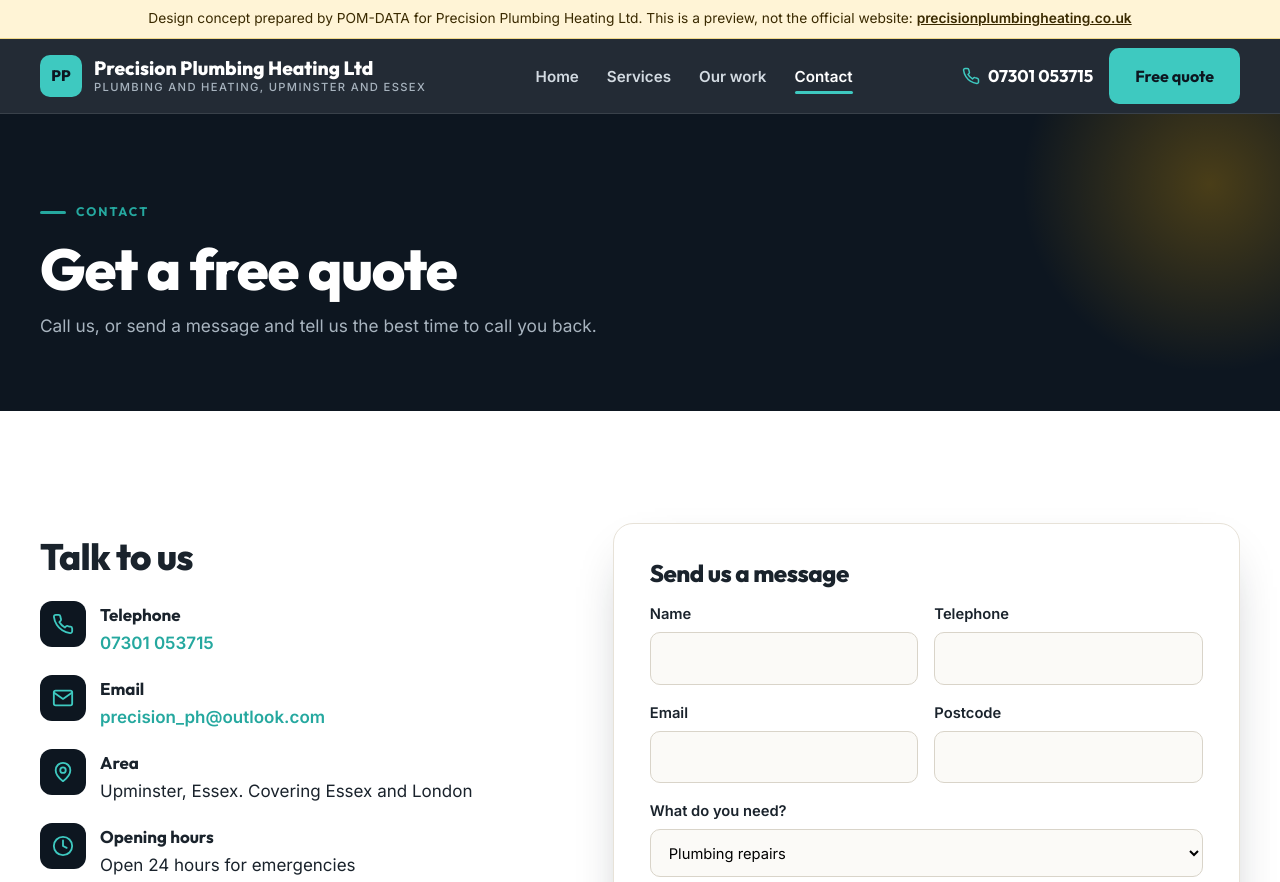
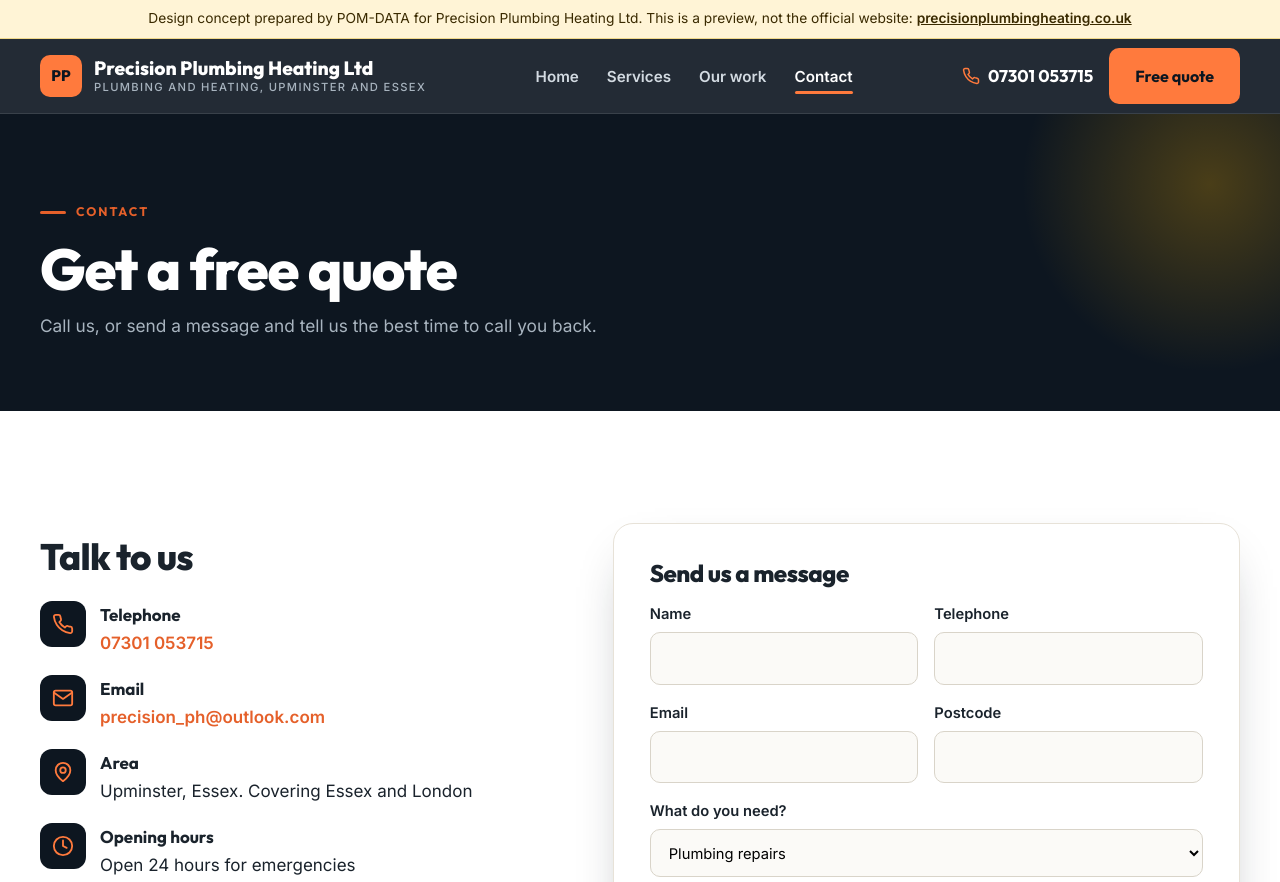
Before and after one commit to PomegranteAI/pom-rebuilds, a plain HTML site: page precision-plumbing-heating/contact.html in a window 1280 px wide. Shown: the top 882 px of the page. Drawn offline with Linux system fonts and the light colour scheme.

Commit message:
Precision: warm accent colour
Co-Authored-By: Claude Opus 5.5 <noreply@anthropic.com>
Claude-Session: https://claude.ai/code/session_01FEXJdj1tGrofCamjXe8R5t

```diff
--- a/precision-plumbing-heating/style.css
+++ b/precision-plumbing-heating/style.css
@@ -5,8 +5,8 @@
   --ink-2:#131e28;
   --ink-3:#1c2a37;
   --line:rgba(255,255,255,.1);
-  --amber:#3ec9c0;
-  --amber-d:#25a89f;
+  --amber:#ff7a3d;
+  --amber-d:#e5602a;
   --paper:#ffffff;
   --tint:#f4f1ea;
   --text:#1a232c;
```
Also changed, not shown: precision-plumbing-heating/contact.html (line endings or trailing spaces), precision-plumbing-heating/index.html (line endings or trailing spaces), precision-plumbing-heating/portfolio.html (line endings or trailing spaces), precision-plumbing-heating/services.html (line endings or trailing spaces).
